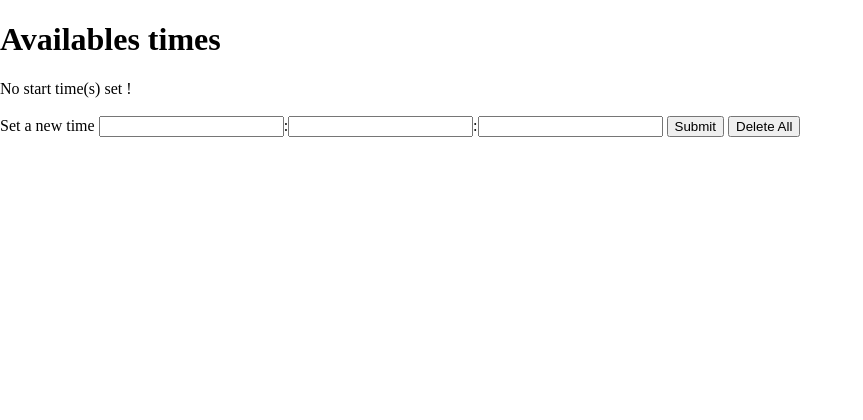
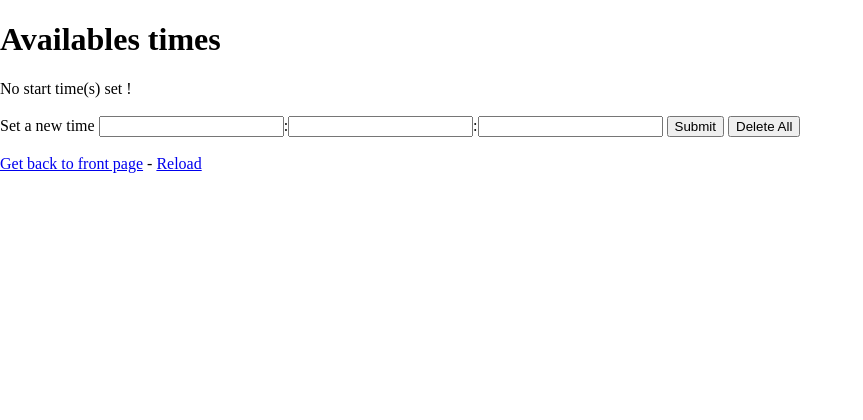
Before and after one commit to mjanv/timer-panel, a Flask app: page /times in a window 1280 px wide. Shown: the top 420 px of the page, without its empty margins (0-863 px from the left). Run offline with Flask 2, Linux system fonts and the light colour scheme.

Commit message:
Add new links

```diff
--- a/main.py
+++ b/main.py
@@ -11,7 +11,7 @@ import string
 app = Flask(__name__)
 
 def get_start(hours, minuts, seconds):
-    return datetime.now().replace(hour = int(hours), minute = int(minuts), second = int(seconds))
+    return [datetime.now().replace(hour = int(hours), minute = int(minuts), second = int(seconds))]
 
 @app.route("/")
 def hello():
@@ -19,15 +19,9 @@ def hello():
 
 @app.route("/times", methods=['GET', 'POST'])
 def times():
-    if not session.get('times'):
-        session['times'] = []
     if request.method == 'POST':
-        if request.form['click'] == 'Submit':
-            d = get_start(request.values['hours'], request.values['minuts'], request.values['seconds'])
-            session['times'] = session['times'] + [d]
-        else:
-            session['times'] = []
-    return render_template('times.html', times = session['times'])
+        session['times'] = [] if request.form['click'] == 'Delete All' else session.get('times', []) + get_start(request.values['hours'], request.values['minuts'], request.values['seconds'])
+    return render_template('times.html', times = session.get('times'))
 
 if __name__ == "__main__":
     app.secret_key = ''.join(random.choice(string.ascii_uppercase + string.digits) for _ in range(10))
--- a/templates/main.html
+++ b/templates/main.html
@@ -11,7 +11,7 @@
 		<script type="text/javascript">
 			    function updateTime{{ loop.index }}() {
 			    var currentTime = new Date();
-                            var somme = (currentTime.getSeconds() - {{ start.second }}) + 60*(currentTime.getMinutes() - {{ start.minute }}) -  60*60*(currentTime.getHours() - {{ start.hour }});
+                            var somme = (currentTime.getSeconds() - {{ start.second }}) + 60*(currentTime.getMinutes() - {{ start.minute }}) -  3600*(currentTime.getHours() - {{ start.hour }});
 			    var hours = Math.floor(somme / 3600);
 			    var minutes = Math.floor((somme / 60) % 60);
 		            var seconds = Math.floor(somme % 60);
--- a/templates/times.html
+++ b/templates/times.html
@@ -22,5 +22,7 @@
 		<input type="submit" name="click" value="Submit">
 		<input type="submit" name="click" value="Delete All">
 	</form>
+<br \>
+<a href="/">Get back to front page</a> - <a href="/times">Reload</a>
 </body>
 </html>
```
